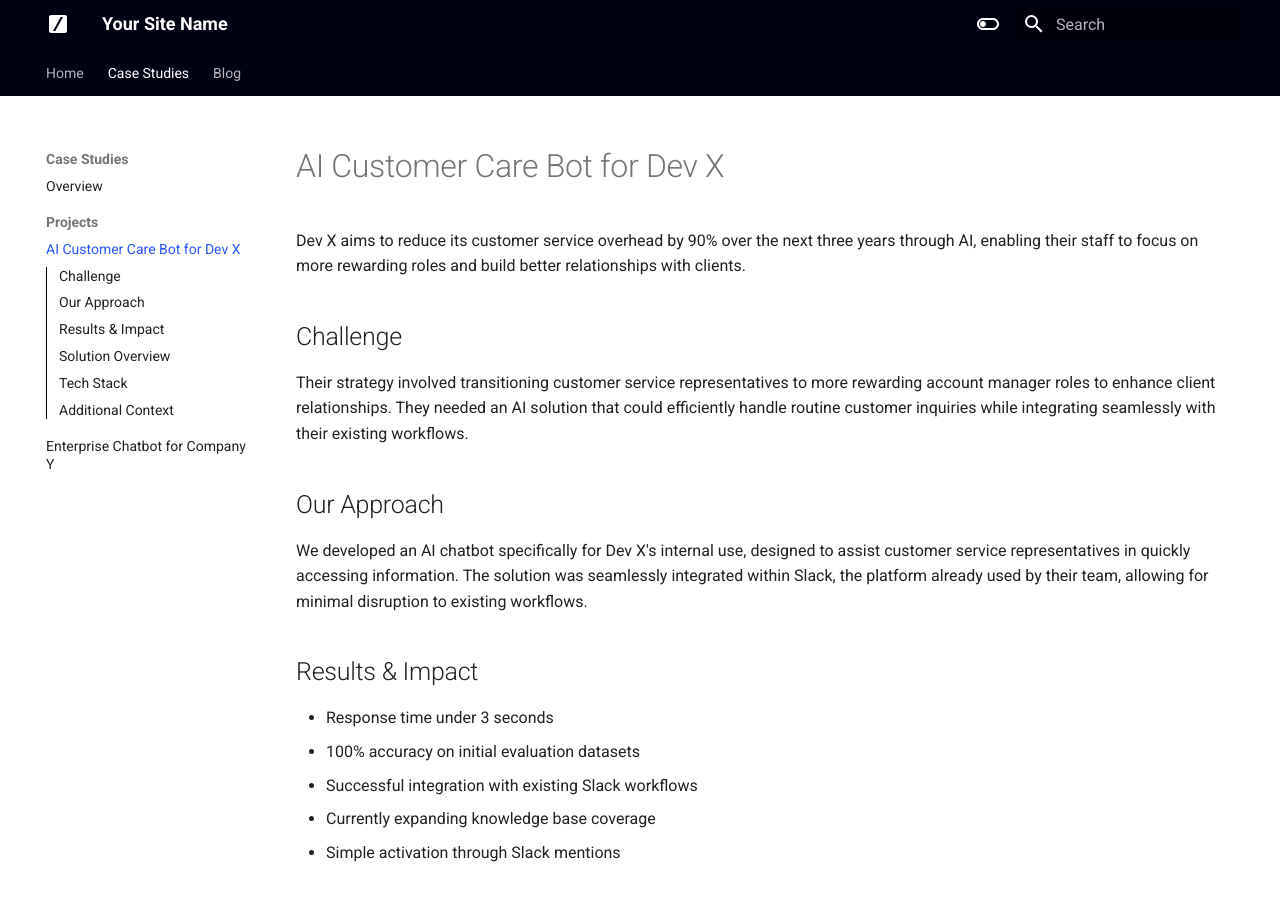
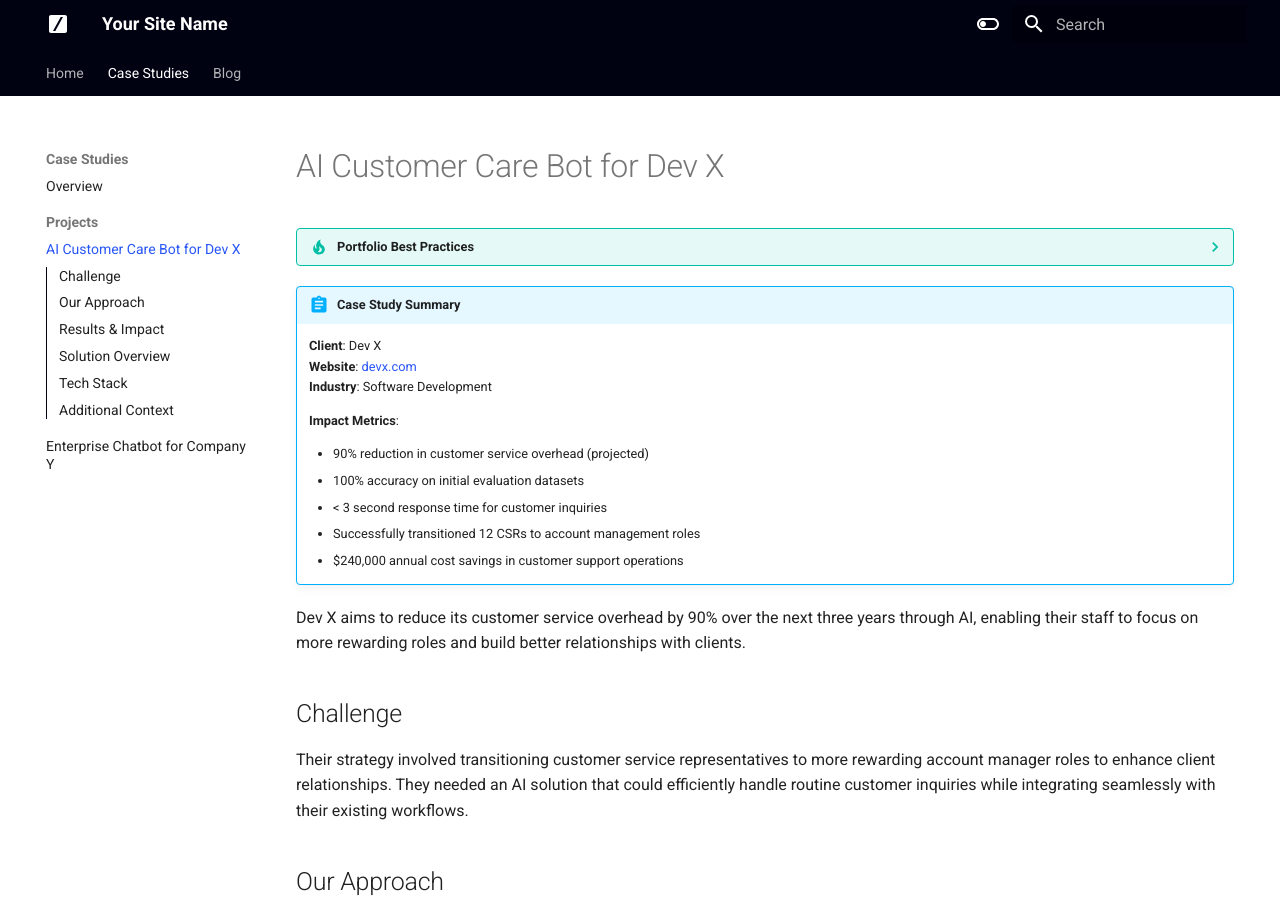
Before and after one commit to opsabarsec/mkdocs-website-template, an MkDocs documentation site: the page built from docs/portfolio/projects/project-1.md, in a window 1280 px wide and 900 px high. Built offline with MkDocs 1.6.1 and Material for MkDocs 9.7.7, drawn with Linux system fonts in a browser that asks for light colours.

Commit message:
Update documentation: Replace "quote" with "note" in index.md for improved clarity in FAQs, and add best practices and impact metrics sections in project-1.md and project-2.md to enhance portfolio presentation. These changes aim to provide clearer guidance and showcase project outcomes effectively.

```diff
--- a/docs/portfolio/projects/project-1.md
+++ b/docs/portfolio/projects/project-1.md
@@ -4,6 +4,30 @@ description: Implementation of an AI chatbot solution to revolutionize customer
 ---
 
 # AI Customer Care Bot for Dev X
+
+??? tip "Portfolio Best Practices"
+    This is a simplified example project. When creating your own portfolio:
+
+    - Include detailed technical challenges and how you solved them
+    - Add specific metrics and KPIs that demonstrate impact
+    - Show code snippets of interesting implementations
+    - Include architecture diagrams and system designs
+    - Document your decision-making process
+    - Highlight your specific contributions to the project
+    - Add visuals of the final product (if possible)
+
+!!! abstract "Case Study Summary"
+    **Client**: Dev X
+    **Website**: [devx.com](https://devx.com)
+    **Industry**: Software Development
+
+    **Impact Metrics**:
+
+    - 90% reduction in customer service overhead (projected)
+    - 100% accuracy on initial evaluation datasets
+    - < 3 second response time for customer inquiries
+    - Successfully transitioned 12 CSRs to account management roles
+    - $240,000 annual cost savings in customer support operations
 
 Dev X aims to reduce its customer service overhead by 90% over the next three years through AI, enabling their staff to focus on more rewarding roles and build better relationships with clients.
 
```
Also changed, not shown: docs/index.md (+6 -6 lines), docs/portfolio/projects/project-2.md (+24 -0 lines).
